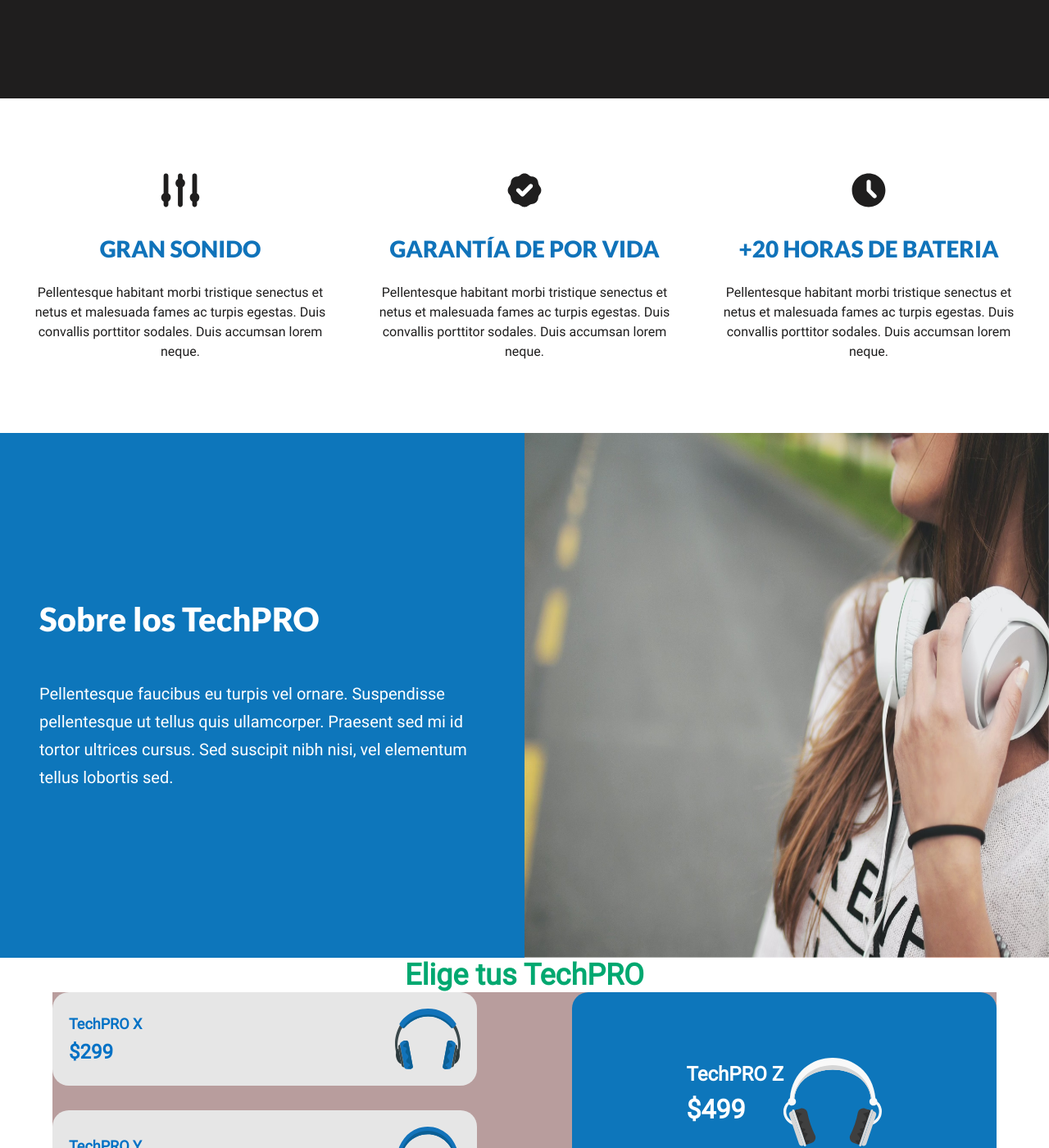
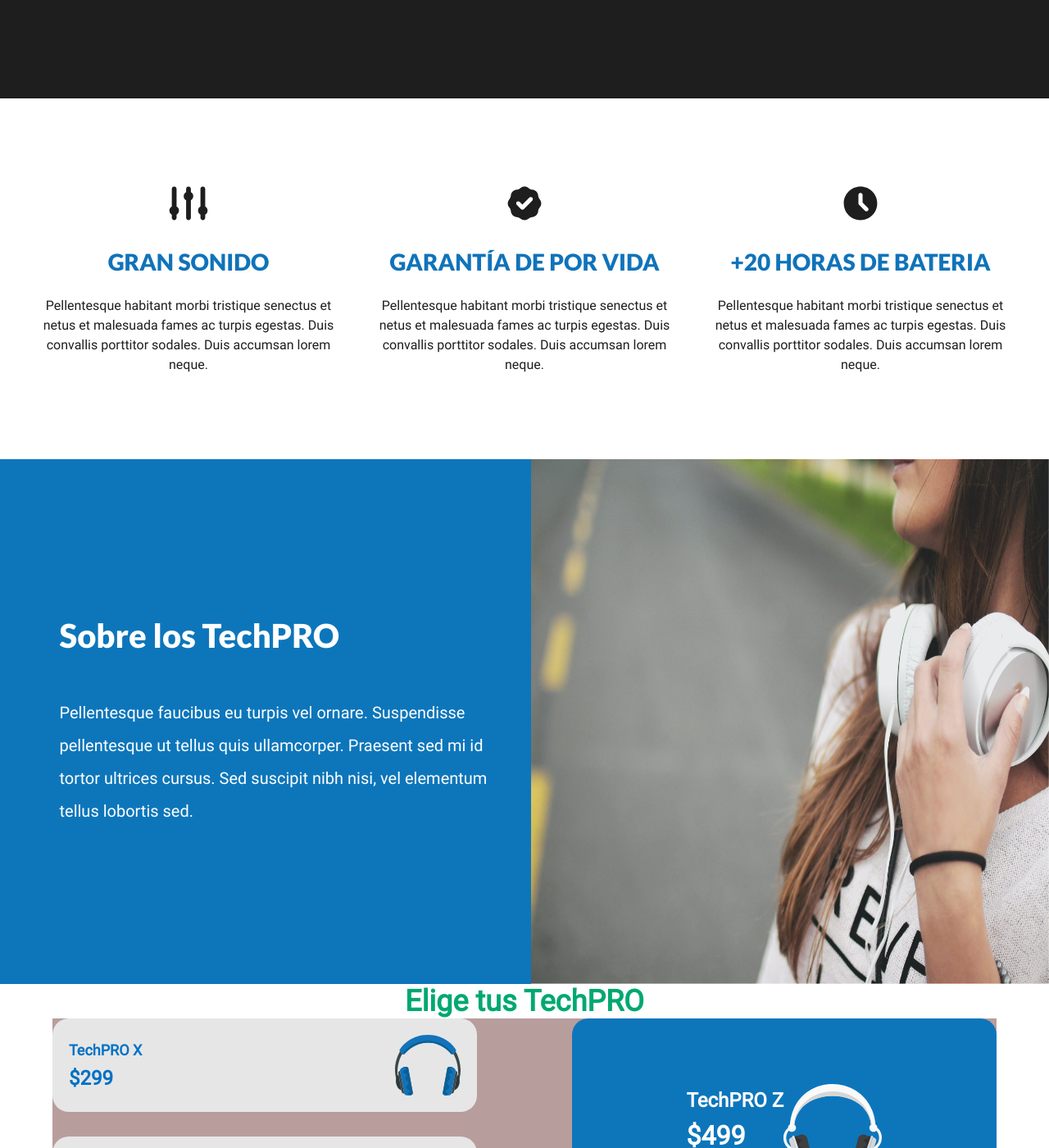
Before and after one commit to cardonero34/PAGINA-AUDIFONOS, a plain HTML site: page index.html in a window 1280 px wide. Shown: the part 680-2080 px from the top of the page at 82% size. Drawn offline with Linux system fonts and the light colour scheme.

Commit message:
cambios3

```diff
--- a/ESTILOS/estilo.css
+++ b/ESTILOS/estilo.css
@@ -102,8 +102,8 @@
       display: flex;
       justify-content: center;
       align-items: center;
-      height: 51vh;
-      gap: 40px;
+      height: 55vh;
+      gap: 30px;
     }
 
     .item {
@@ -142,17 +142,20 @@
       background-color: #0d76bb;
       display: flex;
       flex-direction: row;
-      justify-content: center;
+      justify-content: end;
       gap: 50px;
+      padding-right: 1rem;
     }
 
     .contenedor-textos {
-       color: white;
-       display: flex;
-       flex-direction: column;
-       justify-content: center;
-       width: 85%;
-       gap: 50px;
+      color: white;
+      display: flex;
+      flex-direction: column;
+      justify-content: center;
+      width: 86%;
+      gap: 50px;
+      padding-right: 1rem;
+      margin-left: -1rem;
     }
 
     .subtitulo-info {
@@ -163,7 +166,7 @@
     .descripcion-info{
       font-family: var(--fuentePrincipal);
       font-size: 20px;
-      line-height: 1.7;
+      line-height: 2;
     }
 
     .imagen {
```
